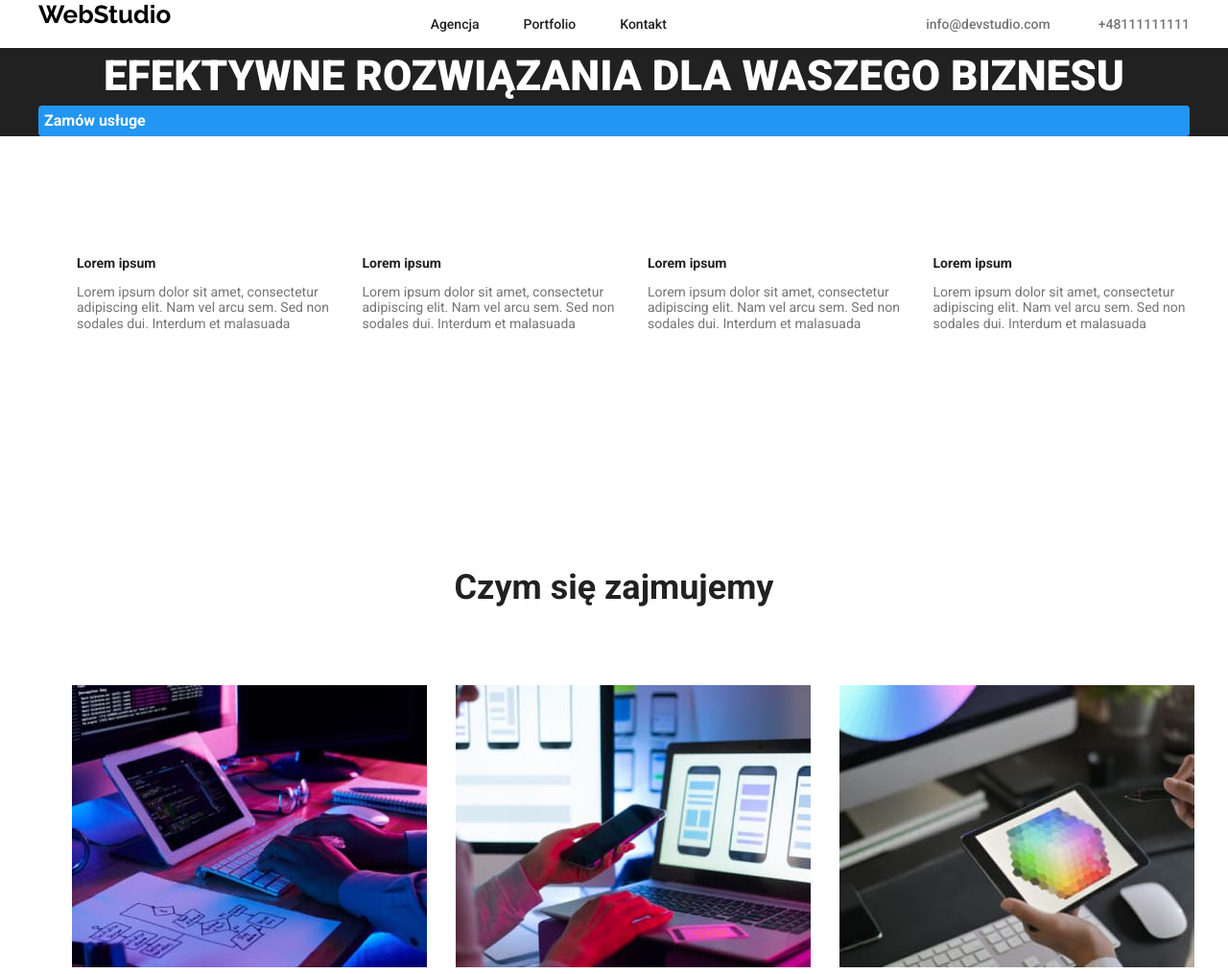
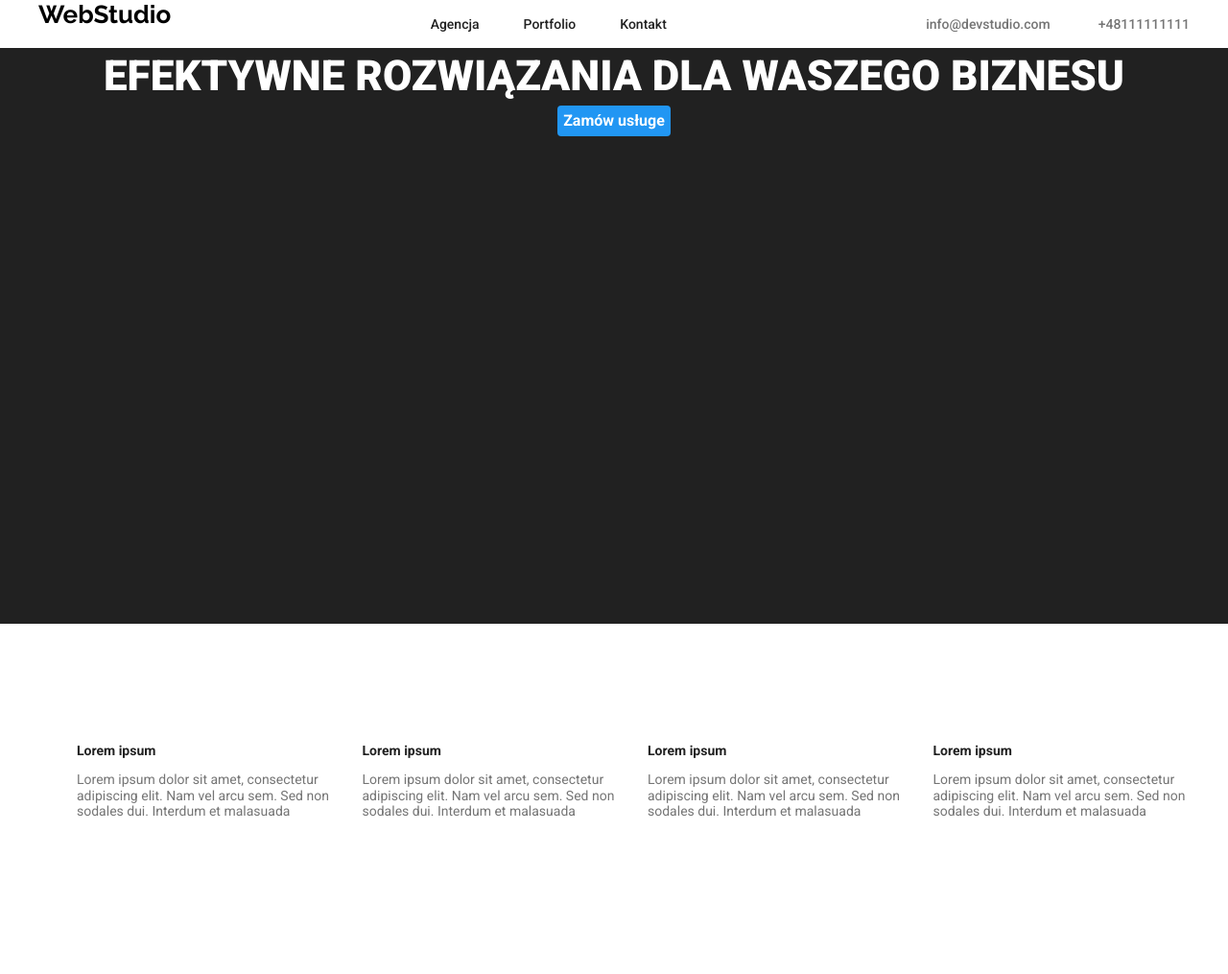
Before and after one commit to JakubBauer/goit-markup-hw-03, a plain HTML site: page index.html in a window 1280 px wide. Shown: the top 1015 px of the page at 96% size. Drawn offline with nearby package versions, Linux system fonts and the light colour scheme.

Commit message:
poprawki

```diff
--- a/css/style.css
+++ b/css/style.css
@@ -6,7 +6,7 @@
     --main-color: #212121;
     --body-color:#212121;
     --textlorem-color:#757575;
-    --team-color:grey;
+    --team-color:#F5F4FA;
   }
   body {
     color: var(--body-color);
@@ -74,6 +74,7 @@ justify-content: space-between;
   /* Heder i ogólne body */
   .main {
     background-color: var(--main-color);
+    height: 600px;
 
 
   }
@@ -86,10 +87,8 @@ justify-content: space-between;
    width: 1200px;
    margin: 0 auto;
    text-align: center;
-
   }
   .mainbutton {
-    width: 1200px;
     font-family: 'Roboto', sans-serif;
     font-weight: 700;
     font-size: 16px;
```
